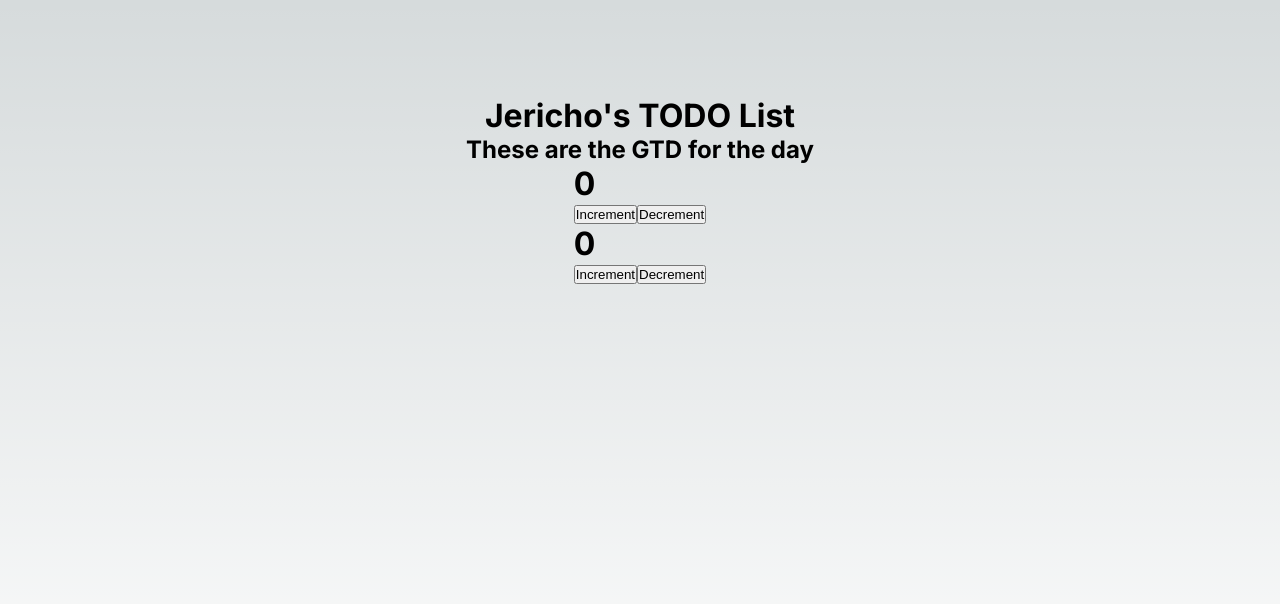
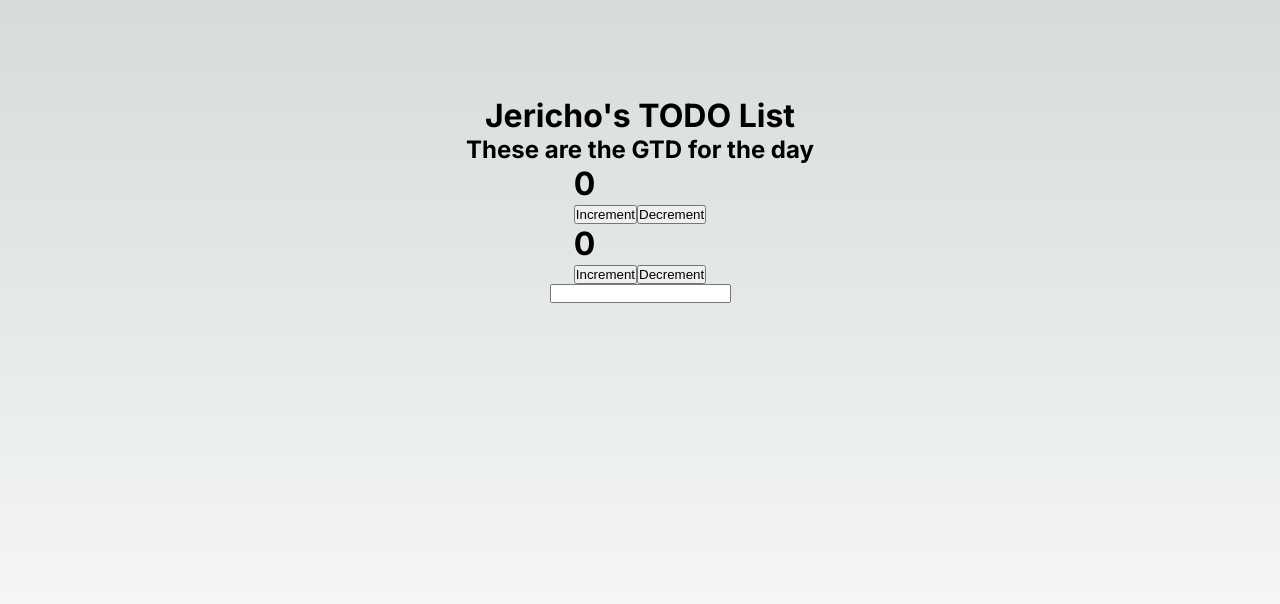
Before and after one commit to jerichosy/todo-app, a Next.js app: page / in a window 1280 px wide. Shown: the top 604 px of the page. Built offline with nearby package versions, Linux system fonts and the light colour scheme.

Commit message:
Update page.js

```diff
--- a/src/app/page.js
+++ b/src/app/page.js
@@ -11,6 +11,7 @@ export default function Home() {
       <Subheader />
       <Counter /> {/* I maintain my own state. No other component knows my state */}
       <Counter /> {/* I do not know the other Counter's state */}
+      <input /> {/* My text does not change regardless of the counter being in/decremented */}
     </main>
   )
 }
```
